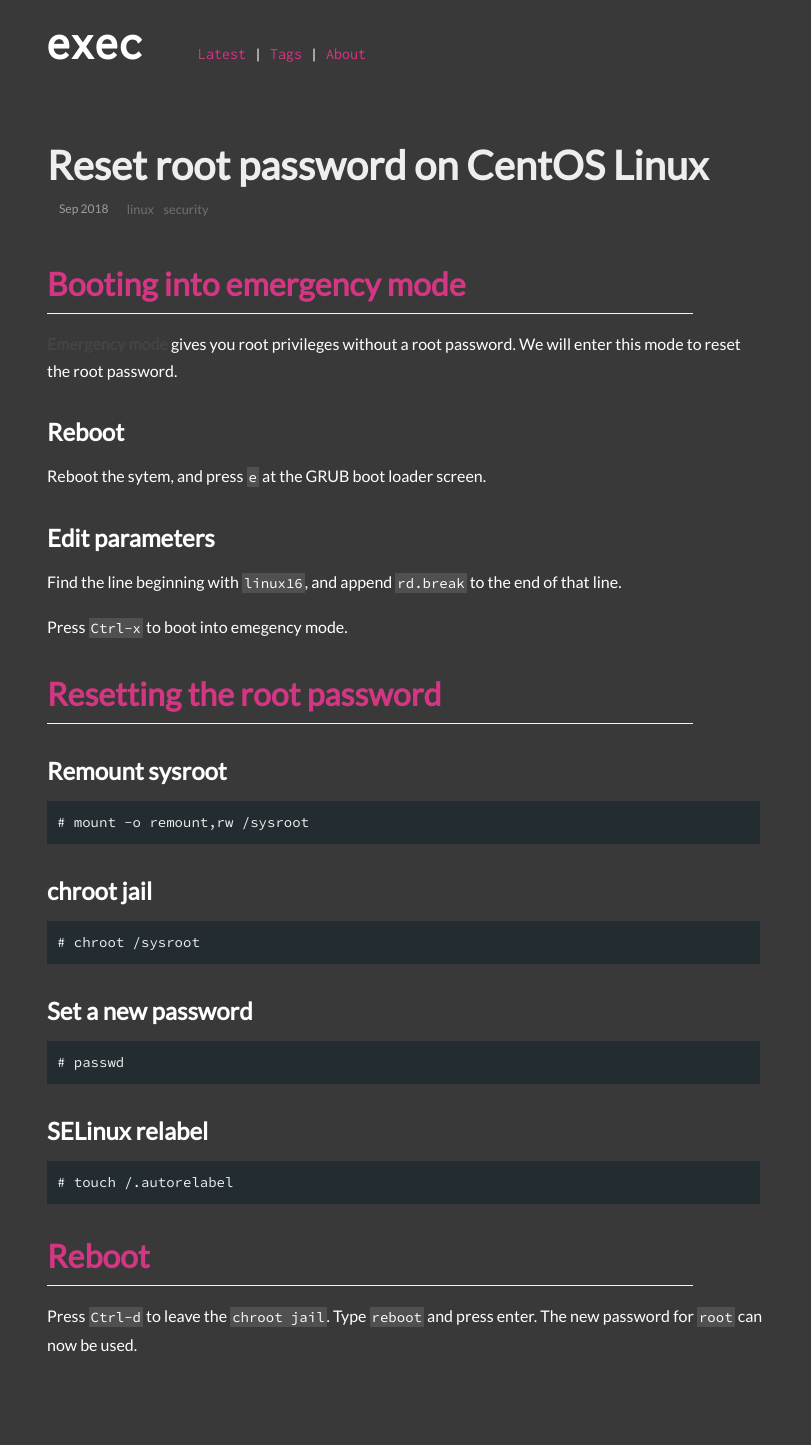
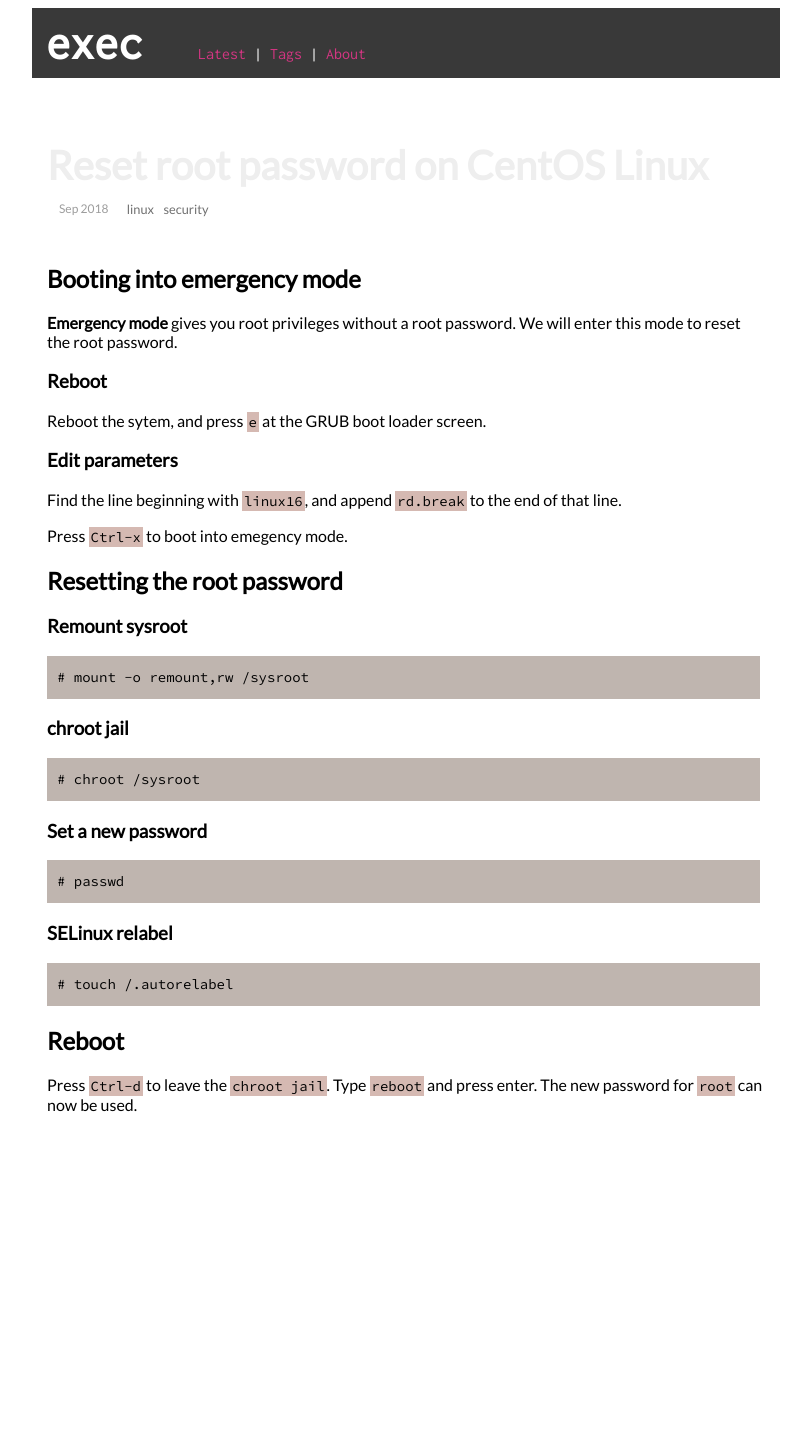
Before and after one commit to execas/execas.github.io, a Jekyll site: the page built from _posts/2018-09-03-reset-root-password-on-centos-linux.md, in a window 1280 px wide. Shown: the whole page, without its empty margins (234-1045 px from the left). Built offline with Jekyll 4.4.1, drawn with Linux system fonts in a browser that asks for light colours; after the commit the page ends 1200 px from its top, so only the background shows below that.

Commit message:
Update execas.css

```diff
--- a/css/execas.css
+++ b/css/execas.css
@@ -7,9 +7,9 @@
      font-family:"Lato","Helvetica Neue",Helvetica,Arial,sans-serif;
      font-weight: 400;
      /*color: #252525;*/
-     color:#ffffff;
+     color:#000000;
      font-size: 16px;
-     background-color:#393939;
+     background-color:#ece2do;
      /*background-color: #1d1e22;*/
      /*background-color: #f2f2f2;*/
      /*background-color: #ffffff;*/
@@ -18,7 +18,7 @@
 #wrapper {
      padding: 30px 15px 70px 15px;
      max-width: 718px;
-     background-color: #393939;
+     background-color: #ece2do;
      margin: 0 auto;
      /*border: 1px solid #707070;*/
 }
@@ -33,7 +33,8 @@
 pre {
      /*background-color: #f5f5f5;*/
      /*background-color: #f6f8fa;*/
-     background-color:#232c31;
+     /*background-color:#232c31;*/
+     background-color:#BFB5AF;
      /*background-color:#000000;*/
      margin-left:0px;
      margin-right:5px;
@@ -58,8 +59,9 @@
      /*color:#000000;
      background-color: #f6f8fa;*/
 
-     color:#f0f0f0;
-     background-color:#232c31;
+     color:#000000;
+     /*background-color:#232c31;*/
+     background-color:#bfb5af;
      /*color:#ffffff;
      background-color:#444444;*/
      border-width: 0px;
@@ -68,10 +70,10 @@
 }
 code {
      /*background-color: #f6f8fa;*/
-     background-color:#505050;
+     background-color:#d5b9b2;
      font-family: "Source Code Pro", monospace;
      whitespace:normal;
-     color:#ffffff;
+     color:#000000;
      font-size:14px;
      /*border-width: 1px;
      border-style: solid;
@@ -280,7 +282,8 @@
 }
 
 .post h2 {
-     color: #d33682;
+     /*color: #d33682;/*
+     color: #582c4d;
      font-size: 2rem;
      margin-top: 2rem;
      margin-bottom:1rem;
@@ -300,7 +303,7 @@
 }
 
 .post h3 {
-     color: #ffffff;
+     color: #A26769;
      font-size: 1.5rem;
      margin-top:2rem;
      margin-bottom:1rem;
```
